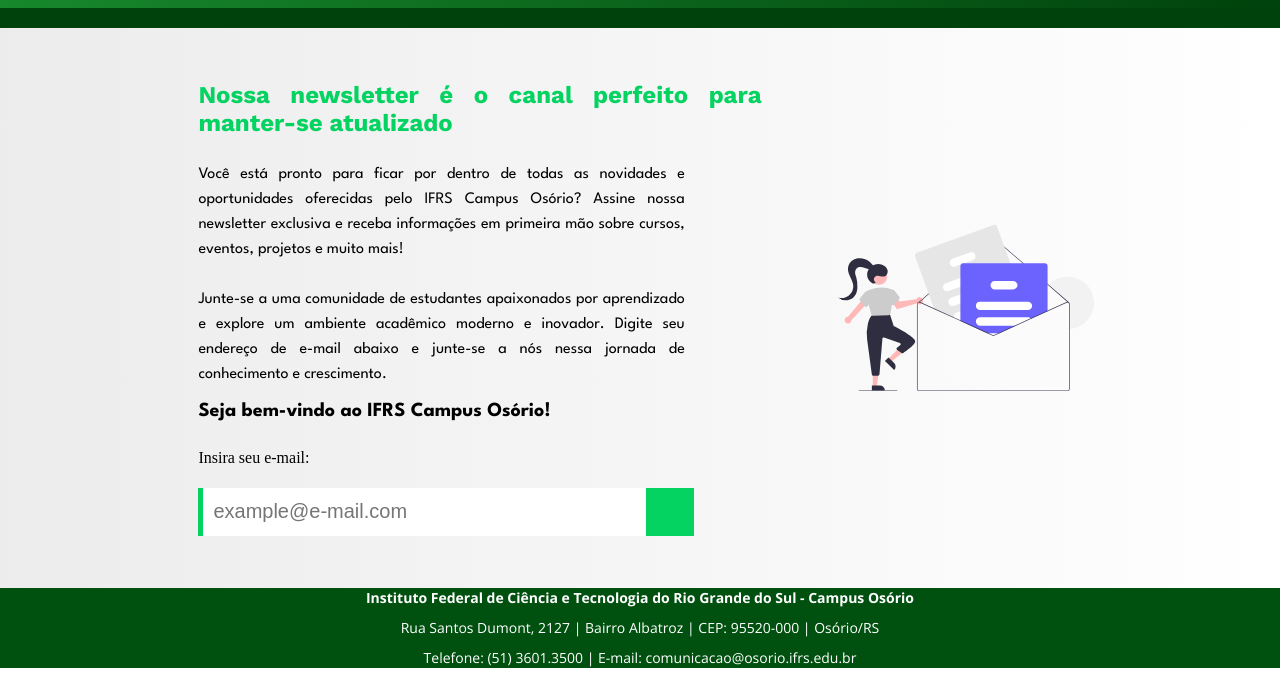
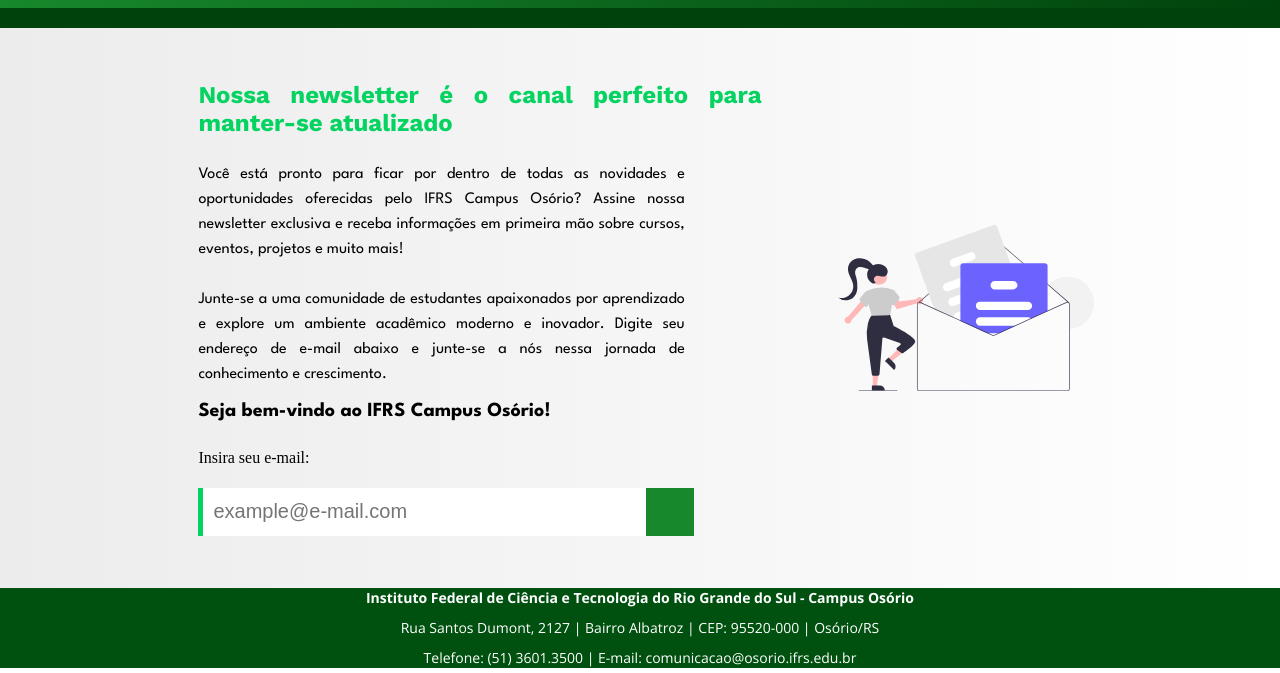
Before and after one commit to alyssonzanchi/Newsletter-IFRS, a plain HTML site: page index.html in a window 1280 px wide. In both pictures the pointer is over the button 670 px from the left and 643 px from the top of the page. Shown: the part 132-805 px from the top of the page. Drawn offline with nearby package versions, Linux system fonts and the light colour scheme.

Commit message:
:lipstick: feat: styled CSS index page

```diff
--- a/styles/index.css
+++ b/styles/index.css
@@ -42,6 +42,11 @@
     height: 48px;
 }
 
+main button:hover {
+    background-color: #17882C;
+    cursor: pointer;
+}
+
 main input {
     border: none;
     border-left: 5px solid #04D361;
```
